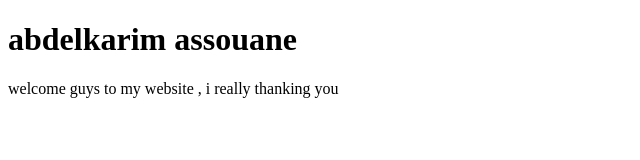
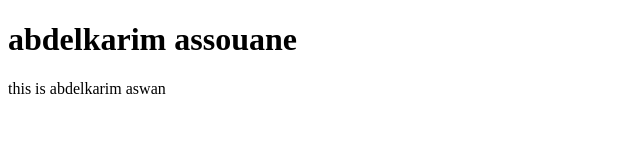
Before and after one commit to andorrandeded/aswanabdo, a plain HTML site: page index.html in a window 1280 px wide. Shown: the whole page, without its empty margins (0-640 px from the left). Drawn offline with Linux system fonts and the light colour scheme.

Commit message:
Update index.html

```diff
--- a/index.html
+++ b/index.html
@@ -8,7 +8,7 @@
 <body>
 
 <h1>abdelkarim assouane</h1>
-  <p> welcome guys to my website , i really thanking you</p>
+  <p> this is abdelkarim aswan</p>
 
 </body>
 </html>
```
